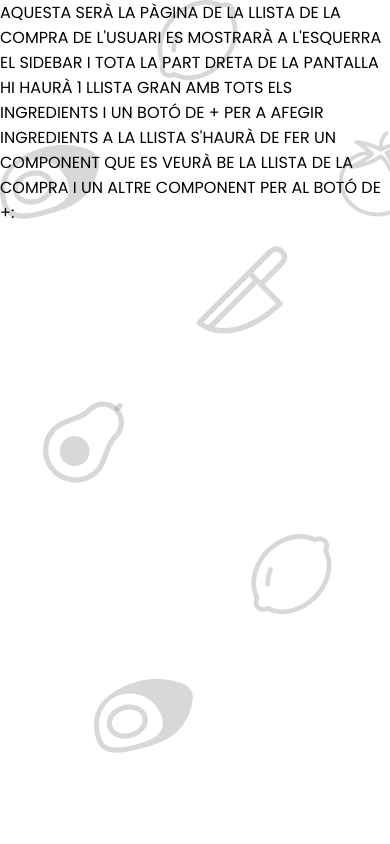
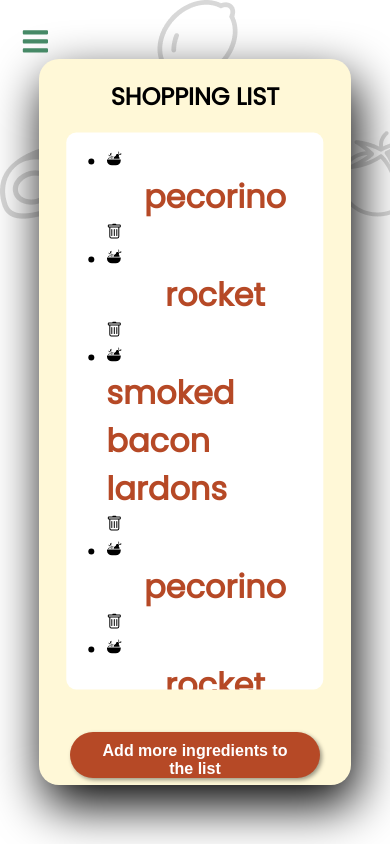
Before and after one commit to aleixcaasas/Improvised_chef, a React (Create React App) app in the folder react-app/: page /ShoppingList in a window 390 px wide. Built offline with nearby package versions, Linux system fonts and the light colour scheme.

Commit message:
Shopping list page created

```diff
--- a/react-app/src/components/shoppingList/ShoppingList.css
+++ b/react-app/src/components/shoppingList/ShoppingList.css
@@ -0,0 +1,147 @@
+.div-myIngridients.dark {
+    background-color: rgba(0, 0, 0, 0.5); /* Establece el color de fondo oscuro */
+}
+
+.div-outBox.dark{
+    opacity: 0.2;
+}
+
+.popUpIngredients{
+    position: absolute;
+    background-color: var(--cream);
+    height: 500px;
+    width: 400px;
+    box-shadow: 5px 20px 50px var(--black);
+    border-radius: 20px;
+    margin: 6.3%;
+    top: 40%;
+	left: 55%;
+	transform: translate(-50%, -50%);
+}
+
+.div-myIngridients{
+    width: 100vw;
+    height: 100vh;
+    display: flex;
+    justify-content: center;
+    align-items: center;
+}
+
+.div-outBox{
+    display: flex;
+    flex-direction: column;
+    margin-left: 22%;
+    align-items: center;
+    height: 75%;
+    width: 50%;
+    position: relative;
+    background-color:var(--cream);
+    overflow: hidden;
+    border-radius: 20px;
+    box-shadow: 5px 20px 50px var(--black);
+}
+
+.addButton{
+    position: absolute;
+    bottom: 0;
+    width: 80%;
+    height: 46px;
+    box-shadow: 2px 2px 4px rgba(0, 0, 0, 0.4);
+    padding: 10px 20px;
+    color: #fff;
+    background-color: var(--red);
+    outline: none;
+    border: none;
+    border-radius: 50px;
+    transition: .2s ease-in;
+    cursor: pointer;
+    font-size: 1em;
+    font-weight: bold;
+    margin-bottom: 7px;
+
+}
+
+.div-inBox{
+    position: absolute;
+    top: 128%;
+    left: 50%;
+    transform: translate(-50%,-50%);
+    background-color: white;
+    width: 45vw;
+    height: 51vh;
+    overflow: hidden;
+    border-radius: 10px;
+    margin-top: -57vh;
+    margin-left: 0vw;
+    margin-bottom: 46px;
+}
+
+.ingredientsTitle{
+    text-align: center;
+    height: 400px;
+}
+
+
+@media only screen and (max-width: 768px) {
+    .div-outBox {
+        display: flex;
+        flex-direction: column;
+        align-items: center;
+        height: 86%;
+        width: 80%;
+        position: relative;
+        background-color: var(--cream);
+        overflow: hidden;
+        margin-left: 0;
+        border-radius: 20px;
+        box-shadow: 5px 20px 50px var(--black);
+        transform: translate(0%,0%);
+    }
+
+    .div-inBox {
+        position: absolute;
+        top: 95%;
+        left: 50%;
+        transform: translate(-50%,-50%);
+        background-color: white;
+        width: 66vw;
+        height: 66vh;
+        overflow: hidden;
+        border-radius: 10px;
+        margin-top: -40vh;
+        margin-left: 0vw;
+        margin-bottom: 46px;
+    }
+}
+
+
+@media only screen and (max-width: 360px) {
+    .div-outBox {
+        display: flex;
+        flex-direction: column;
+        align-items: center;
+        height: 86%;
+        width: 80%;
+        position: relative;
+        background-color: var(--cream);
+        overflow: hidden;
+        border-radius: 20px;
+        box-shadow: 5px 20px 50px var(--black);
+        transform: translate(0%,0%);
+    }
+
+    .div-inBox {
+        position: absolute;
+        top: 95%;
+        left: 50%;
+        transform: translate(-50%,-50%);
+        background-color: white;
+        width: 66vw;
+        height: 66vh;
+        overflow: hidden;
+        border-radius: 10px;
+        margin-top: -40vh;
+        margin-left: 0vw;
+        margin-bottom: 46px;
+    }
+}
--- a/react-app/src/components/shoppingList/ShoppingList.js
+++ b/react-app/src/components/shoppingList/ShoppingList.js
@@ -1,7 +1,52 @@
+
+import ingredients from './ingredients.json';
+import './ShoppingList.css';
+import SearchIngredient from '../searchIngredient/SearchIngredient';
+import { useState } from 'react';
+import classNames from 'classnames';
+import { GiFruitBowl } from 'react-icons/gi';
+import { BsTrash } from 'react-icons/bs';
+
 export default function ShoppingList() {
-    return(
-        <div>
+    const [call, setCall] = useState({ clicked: false })
 
+    const clicked = async (message) => {
+        if (message === 'true') {
+            setCall({ clicked: false })
+        }
+        else {
+            setCall({ clicked: true })
+        }
+    }
+
+    const myIngredientsClass = classNames('div-myIngridients', { 'dark': call.clicked });
+    const outBox = classNames('div-outBox', { 'dark': call.clicked });
+
+    return (
+        <div className={myIngredientsClass}>
+            <div className={outBox}>
+                <h2 className="ingredientsTitle">SHOPPING LIST</h2>
+                <button className="addButton" onClick={() => {clicked('false') }}>Add more ingredients to the list</button>
+                <div className="div-inBox">
+                    <ul>
+                        {ingredients.map((ingredient) => (
+
+                            <li><GiFruitBowl></GiFruitBowl>
+                                <label>{ingredient.name}</label>
+                                <BsTrash></BsTrash>
+                            </li>
+                        ))}
+                    </ul>
+                </div>
+            </div>
+            {call.clicked && (
+                <div>
+                    <div className='popUpIngredients'>
+                        <SearchIngredient clicked={clicked}></SearchIngredient>
+                    </div>
+                </div>
+
+            )}
         </div>
-    )
+    );
 }
--- /dev/null
+++ b/react-app/src/components/shoppingList/ingredients.json
@@ -0,0 +1,86 @@
+[
+    {
+        "name": "pecorino",
+        "id": 289,
+        "recipes_in": [
+            63,
+            1339
+        ]
+    },
+    {
+        "name": "rocket",
+        "id": 290,
+        "recipes_in": [
+            63,
+            806,
+            983,
+            1074,
+            1152
+        ]
+    },
+    {
+        "name": "smoked bacon lardons",
+        "id": 291,
+        "recipes_in": [
+            64,
+            259,
+            1251
+        ]
+    },
+    {
+        "name": "pecorino",
+        "id": 289,
+        "recipes_in": [
+            63,
+            1339
+        ]
+    },
+    {
+        "name": "rocket",
+        "id": 290,
+        "recipes_in": [
+            63,
+            806,
+            983,
+            1074,
+            1152
+        ]
+    },
+    {
+        "name": "smoked bacon lardons",
+        "id": 291,
+        "recipes_in": [
+            64,
+            259,
+            1251
+        ]
+    },
+    {
+        "name": "pecorino",
+        "id": 289,
+        "recipes_in": [
+            63,
+            1339
+        ]
+    },
+    {
+        "name": "rocket",
+        "id": 290,
+        "recipes_in": [
+            63,
+            806,
+            983,
+            1074,
+            1152
+        ]
+    },
+    {
+        "name": "smoked bacon lardons",
+        "id": 291,
+        "recipes_in": [
+            64,
+            259,
+            1251
+        ]
+    }
+]
--- a/react-app/src/pages/ShoppingList.js
+++ b/react-app/src/pages/ShoppingList.js
@@ -1,12 +1,12 @@
 import React from "react";
+import Sidebar from "../components/sideBar/SideBar";
+import ShoppingList from "../components/shoppingList/ShoppingList";
 
-export default function ShoppingList() {
+export default function ShoppingListPage() {
     return (
         <div className="page">
-            AQUESTA SERÀ LA PÀGINA DE LA LLISTA DE LA COMPRA DE L'USUARI
-            ES MOSTRARÀ A L'ESQUERRA EL SIDEBAR I TOTA LA PART DRETA DE LA PANTALLA HI HAURÀ 1 LLISTA GRAN AMB
-            TOTS ELS INGREDIENTS I UN BOTÓ DE + PER A AFEGIR INGREDIENTS A LA LLISTA
-            S'HAURÀ DE FER UN COMPONENT QUE ES VEURÀ BE LA LLISTA DE LA COMPRA I UN ALTRE COMPONENT PER AL BOTÓ DE +:
+            <Sidebar/>
+            <ShoppingList/>
         </div>
     );
 
```
